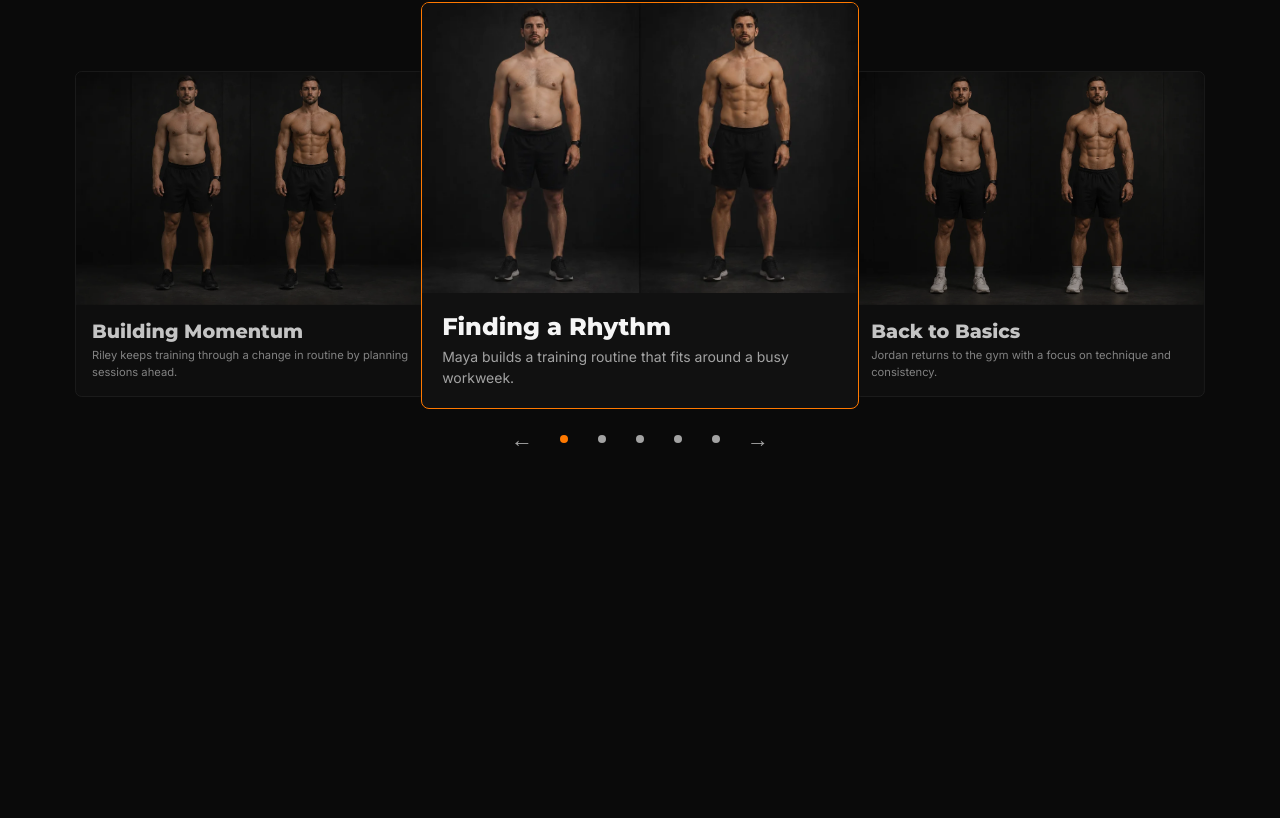
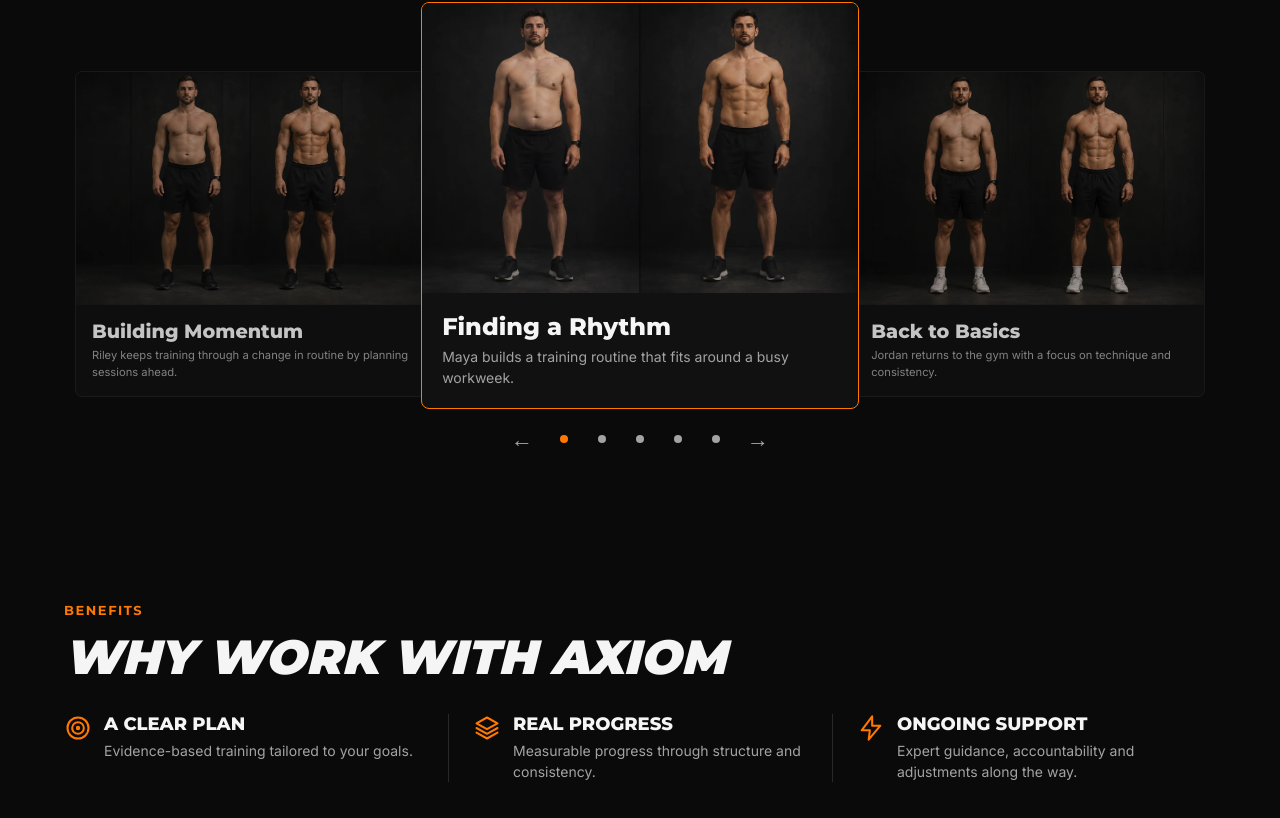
Before and after one commit to TrixterXD/axiom-fitness-coaching, a Next.js app: page / in a window 1280 px wide. Shown: the part 1943-2761 px from the top of the page. Before the commit the page ends 2484 px from the top, so only its background shows below. Built offline with nearby package versions, Linux system fonts and the light colour scheme.

Commit message:
feat: implement benefits section

```diff
--- a/src/app/page.tsx
+++ b/src/app/page.tsx
@@ -1,3 +1,4 @@
+import Benefits from "@/components/sections/Benefits/Benefits";
 import ClientStories from "@/components/sections/ClientStories/ClientStories";
 import Hero from "@/components/sections/Hero/Hero";
 import Services from "@/components/sections/Services/Services";
@@ -10,6 +11,7 @@ export default function Home() {
       <Testimonials />
       <Services />
       <ClientStories />
+      <Benefits />
     </main>
   );
 }
--- /dev/null
+++ b/src/components/sections/Benefits/Benefits.module.css
@@ -0,0 +1,78 @@
+.section {
+  padding-block: calc(var(--section-spacing) * 0.75);
+  background-color: var(--color-background);
+  text-align: left;
+  overflow-wrap: anywhere;
+}
+
+.eyebrow {
+  margin-bottom: 8px;
+  color: var(--color-accent);
+  font-family: var(--font-heading), sans-serif;
+  font-size: 0.8125rem;
+  font-weight: 700;
+  letter-spacing: 0.12em;
+}
+
+.heading {
+  font-size: clamp(1.75rem, 4vw, 3rem);
+  font-style: italic;
+  font-weight: 900;
+}
+
+.benefits {
+  display: grid;
+  grid-template-columns: repeat(3, minmax(0, 1fr));
+  margin: clamp(16px, 3vw, 28px) 0 0;
+  padding: 0;
+  list-style: none;
+}
+
+.benefit {
+  display: grid;
+  grid-template-columns: 28px minmax(0, 1fr);
+  align-items: start;
+  gap: 12px;
+}
+
+.benefit + .benefit {
+  padding-inline-start: clamp(12px, 2vw, 24px);
+  border-inline-start: 1px solid var(--color-border);
+}
+
+.benefit:not(:last-child) {
+  padding-inline-end: clamp(12px, 2vw, 24px);
+}
+
+.benefit svg {
+  width: 28px;
+  height: 28px;
+  color: var(--color-accent);
+  stroke-width: 1.75;
+  stroke-linecap: round;
+  stroke-linejoin: round;
+}
+
+.benefit h3 {
+  font-size: 1.125rem;
+  font-weight: 800;
+}
+
+.benefit p {
+  margin-top: 4px;
+  color: var(--color-text-secondary);
+  font-size: 0.875rem;
+}
+
+@media (max-width: 640px) {
+  .benefits {
+    grid-template-columns: minmax(0, 1fr);
+    gap: 16px;
+  }
+
+  .benefit + .benefit,
+  .benefit:not(:last-child) {
+    padding-inline: 0;
+    border-inline-start: 0;
+  }
+}
--- /dev/null
+++ b/src/components/sections/Benefits/Benefits.tsx
@@ -0,0 +1,45 @@
+import styles from "./Benefits.module.css";
+
+export default function Benefits() {
+  return (
+    <section id="benefits" className={styles.section} aria-labelledby="benefits-heading">
+      <div className="container">
+        <p className={styles.eyebrow}>BENEFITS</p>
+        <h2 id="benefits-heading" className={styles.heading}>
+          WHY WORK WITH AXIOM
+        </h2>
+        <ul className={styles.benefits} role="list">
+          <li className={styles.benefit}>
+            <svg aria-hidden="true" viewBox="0 0 24 24" fill="none" stroke="currentColor">
+              <circle cx="12" cy="12" r="9" />
+              <circle cx="12" cy="12" r="5" />
+              <circle cx="12" cy="12" r="1" />
+            </svg>
+            <div>
+              <h3>A CLEAR PLAN</h3>
+              <p>Evidence-based training tailored to your goals.</p>
+            </div>
+          </li>
+          <li className={styles.benefit}>
+            <svg aria-hidden="true" viewBox="0 0 24 24" fill="none" stroke="currentColor">
+              <path d="m12 3 9 5-9 5-9-5 9-5Zm-9 9 9 5 9-5M3 16l9 5 9-5" />
+            </svg>
+            <div>
+              <h3>REAL PROGRESS</h3>
+              <p>Measurable progress through structure and consistency.</p>
+            </div>
+          </li>
+          <li className={styles.benefit}>
+            <svg aria-hidden="true" viewBox="0 0 24 24" fill="none" stroke="currentColor">
+              <path d="m13 2-9 12h7l-1 8 10-12h-7V2Z" />
+            </svg>
+            <div>
+              <h3>ONGOING SUPPORT</h3>
+              <p>Expert guidance, accountability and adjustments along the way.</p>
+            </div>
+          </li>
+        </ul>
+      </div>
+    </section>
+  );
+}
```
